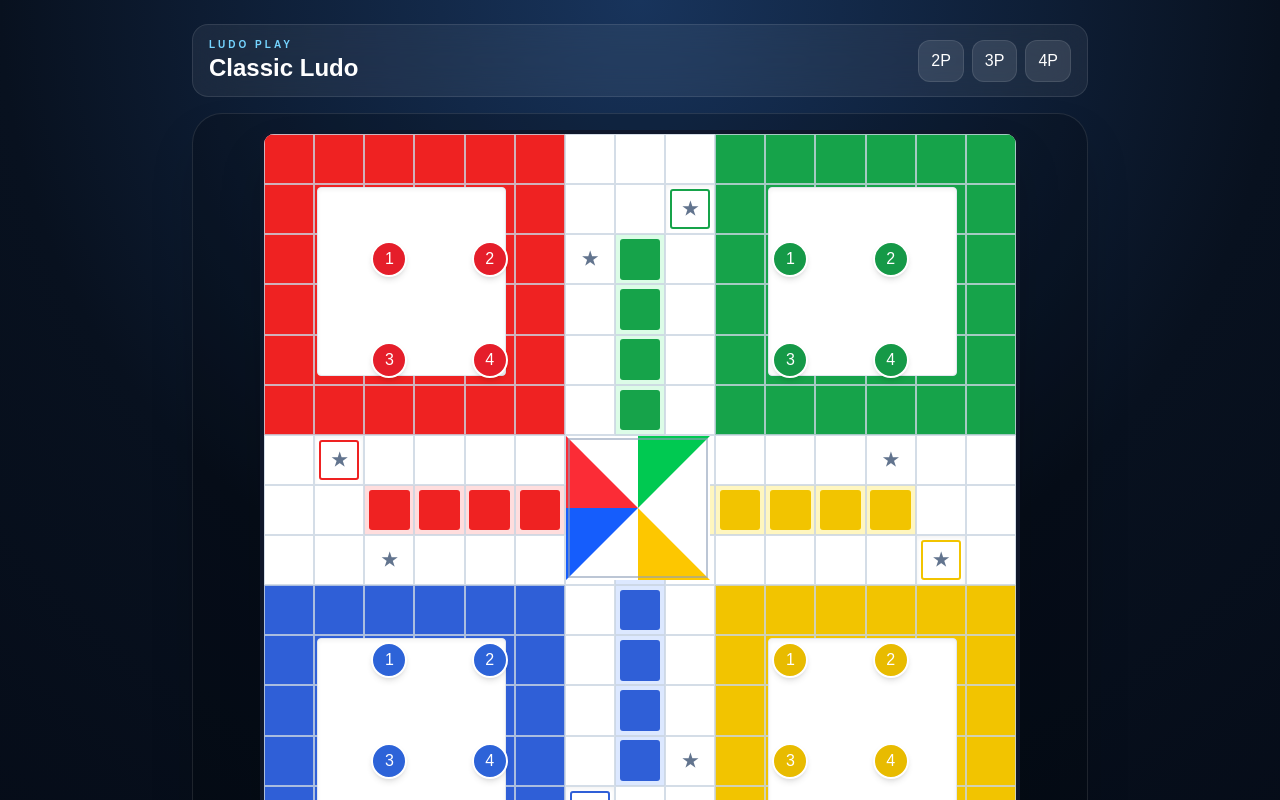
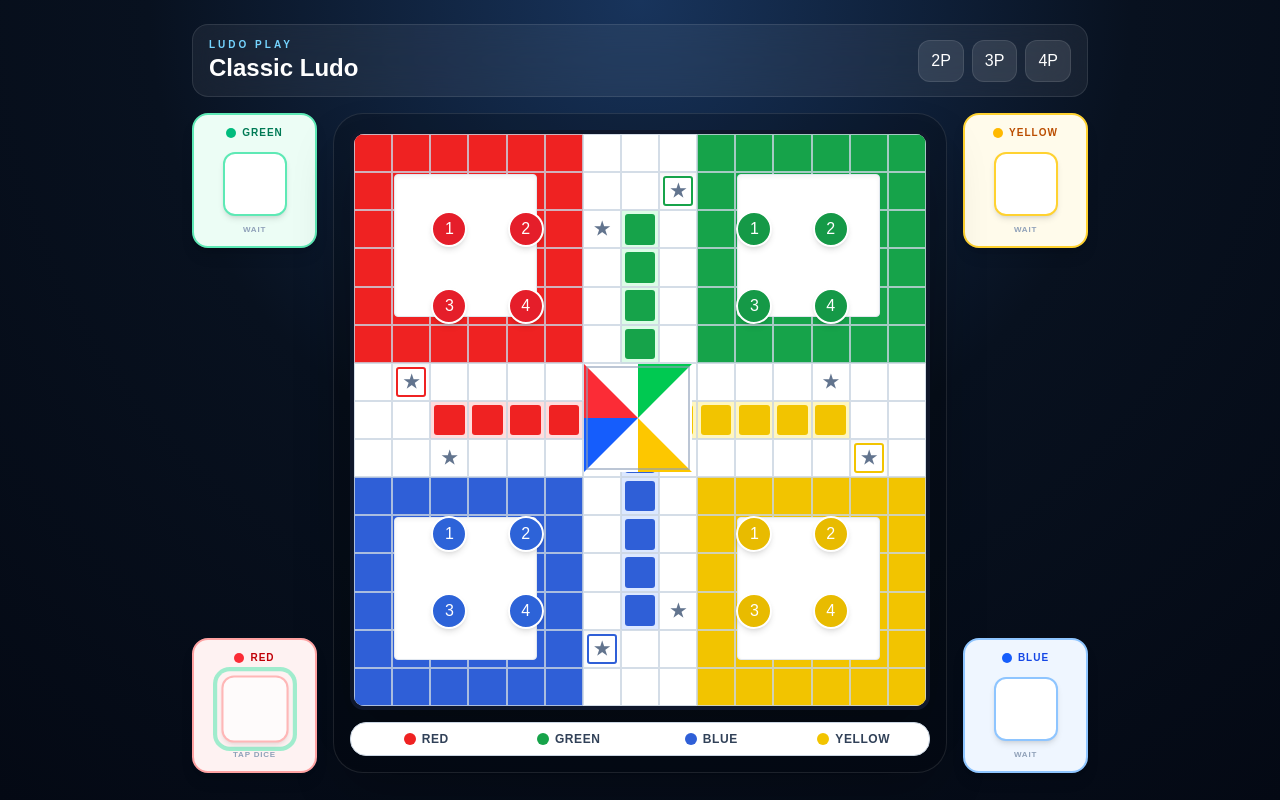
Before and after one commit to Shailendra76-sk/ludo, a Next.js app: page / in a window 1280 px wide. Shown: the top 800 px of the page. Built offline with nearby package versions, Linux system fonts and the light colour scheme.

Commit message:
UI: place four independent player dice around the classic Ludo board

```diff
--- a/components/ludo-play.tsx
+++ b/components/ludo-play.tsx
@@ -2,7 +2,8 @@
 
 import { useState } from "react";
 import LudoBoard from "@/components/ludo-board";
-import LudoGameBar from "@/components/ludo-game-bar";
+import LudoPlayerDice from "@/components/ludo-player-dice";
+import LudoTableLayout from "@/components/ludo-table-layout";
 import { applyDice, createInitialState, getCurrentPlayer, getLegalMoves, moveToken } from "@/game-engine/ludo-engine";
 import { secureLocalDice } from "@/lib/random";
 import type { GameState } from "@/lib/types";
@@ -48,17 +49,56 @@ export default function LudoPlay() {
           </div>
         </header>
 
-        <section className="rounded-[30px] border border-white/10 bg-black/20 p-2 shadow-2xl sm:p-4">
-          <LudoBoard state={state} playerId={current.id} legalMoves={legalMoves} onToken={selectToken} />
-        </section>
-
-        <LudoGameBar
-          state={state}
-          players={state.players}
-          playerId={current.id}
-          onRoll={roll}
-          local
-        />
+        <LudoTableLayout
+          topLeft={
+            state.players[1] ? (
+              <LudoPlayerDice
+                player={state.players[1]}
+                state={state}
+                isCurrent={state.players[1].id === current.id}
+                isMine
+                onRoll={roll}
+              />
+            ) : null
+          }
+          topRight={
+            state.players[2] ? (
+              <LudoPlayerDice
+                player={state.players[2]}
+                state={state}
+                isCurrent={state.players[2].id === current.id}
+                isMine
+                onRoll={roll}
+              />
+            ) : null
+          }
+          bottomLeft={
+            state.players[0] ? (
+              <LudoPlayerDice
+                player={state.players[0]}
+                state={state}
+                isCurrent={state.players[0].id === current.id}
+                isMine
+                onRoll={roll}
+              />
+            ) : null
+          }
+          bottomRight={
+            state.players[3] ? (
+              <LudoPlayerDice
+                player={state.players[3]}
+                state={state}
+                isCurrent={state.players[3].id === current.id}
+                isMine
+                onRoll={roll}
+              />
+            ) : null
+          }
+        >
+          <div className="rounded-[30px] border border-white/10 bg-black/20 p-2 shadow-2xl sm:p-4">
+            <LudoBoard state={state} playerId={current.id} legalMoves={legalMoves} onToken={selectToken} />
+          </div>
+        </LudoTableLayout>
 
         {state.status === "finished" && (
           <div className="rounded-3xl border border-emerald-300/20 bg-emerald-400/10 p-6 text-center">
```
